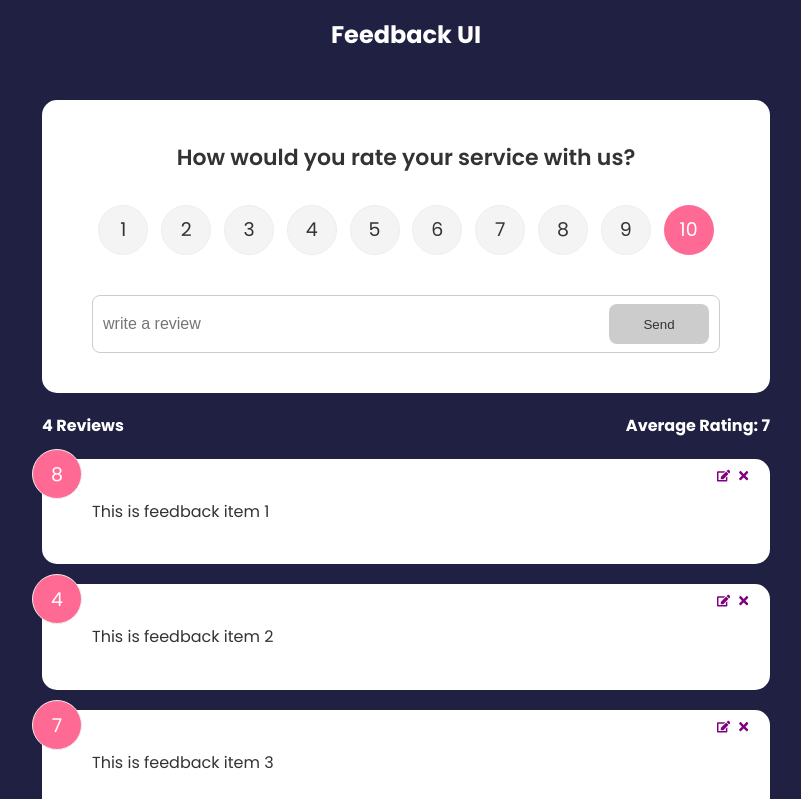
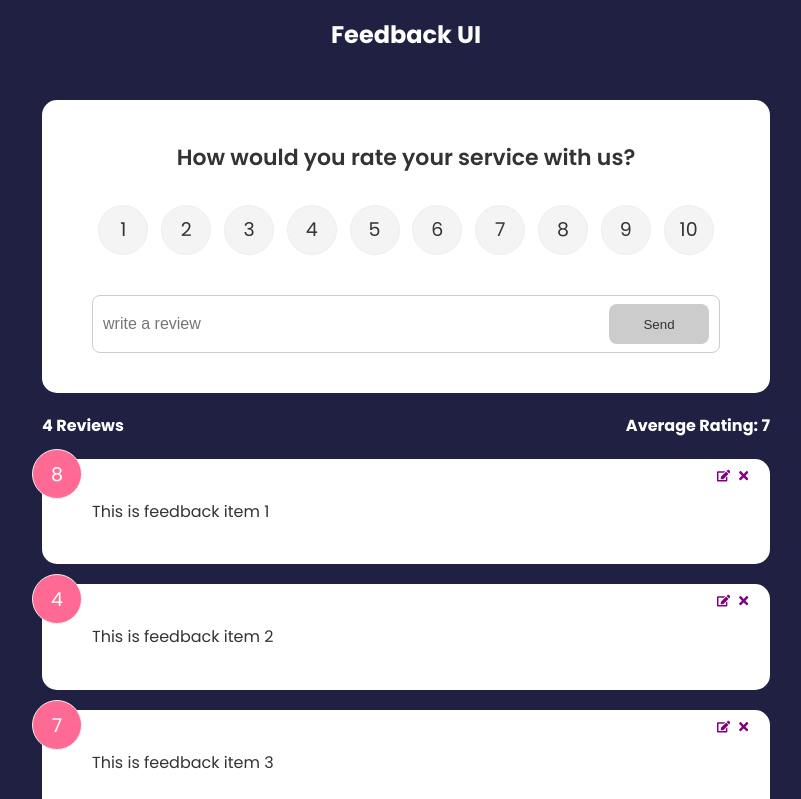
Before and after one commit to SaVanceX/feedback-app, a React (Create React App) app: page / in a window 1280 px wide. Shown: the top 799 px of the page, without its empty margins (234-1035 px from the left). Built offline with nearby package versions, Linux system fonts and the light colour scheme.

Commit message:
Side effects with useEffect

```diff
--- a/src/components/FeedbackForm.tsx
+++ b/src/components/FeedbackForm.tsx
@@ -1,4 +1,4 @@
-import React, {useState, useContext} from 'react'
+import React, {useState, useContext, useEffect} from 'react'
 import FeedbackContext from '../context/FeedbackContext'
 import Card from './Shared/Card'
 import Button from './Shared/Button'
@@ -11,8 +11,15 @@ function FeedbackForm() {
   const [rating, setRating] = useState(10)
   const [btnDisabled, setBtnDisabled] = useState(true)
   const [message, setMessage] = useState<string | null>('')
-  const { addFeedback } = useContext<any>(FeedbackContext)
+  const { addFeedback, feedbackEdit } = useContext<any>(FeedbackContext)
 
+ useEffect(() => {
+    if(feedbackEdit.edit == true) {
+      setBtnDisabled(false)
+      setText(feedbackEdit.item.text)
+      setRating(feedbackEdit.item.rating)
+    }
+ }, [feedbackEdit])
 
   const handleTextChange = ({target: { value } }: any) => {
     if(text === '') {
--- a/src/components/RatingSelect.tsx
+++ b/src/components/RatingSelect.tsx
@@ -1,14 +1,21 @@
-import React, { useState } from 'react'
+import React, { useState, useContext, useEffect } from 'react'
+import FeedbackContext from '../context/FeedbackContext'
+
 type SelectProps = {
   select: any;
 }
 
 function RatingSelect({select}: SelectProps) {
   const [selected, setSelected] = useState(10)
+  const { feedbackEdit } = useContext<any>(FeedbackContext)
+
+  useEffect(() => {
+    setSelected(feedbackEdit.item.rating)
+  }, [feedbackEdit])
 
   const handleChange = ({ currentTarget: { value } }:any) => {
     setSelected(+value)
-    select(+value)
+    select(+value )
   }
 
   return (
--- a/src/context/FeedbackContext.tsx
+++ b/src/context/FeedbackContext.tsx
@@ -29,6 +29,7 @@ export const FeedbackProvider = ({children}:any) => {
     }
   ])
 
+  // Item to edit
   const [feedbackEdit, setFeedbackEdit] = useState({
     item: {},
     edit: false,
@@ -61,7 +62,8 @@ export const FeedbackProvider = ({children}:any) => {
         feedback,
         deleteFeedback,
         addFeedback,
-        editFeedback
+        editFeedback,
+        feedbackEdit,
       }}>
       { children}
     </FeedbackContext.Provider>
```
